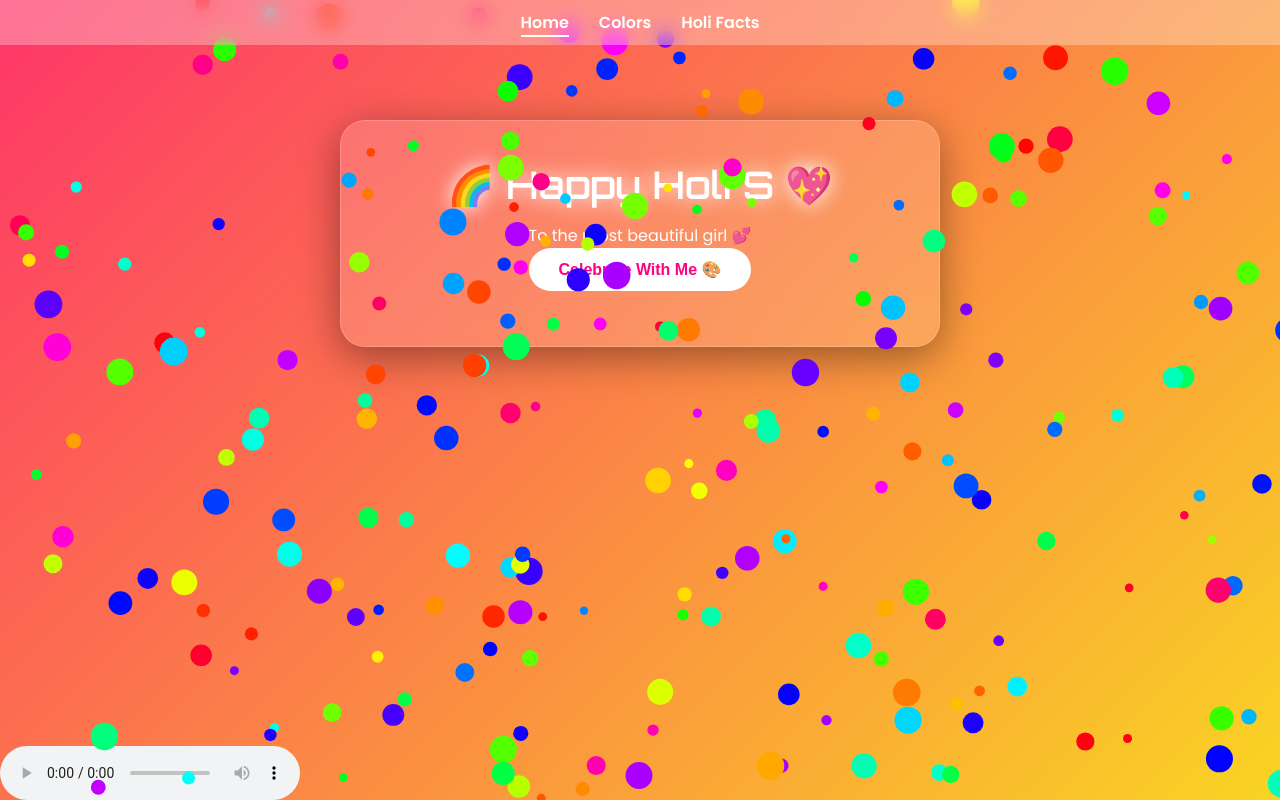
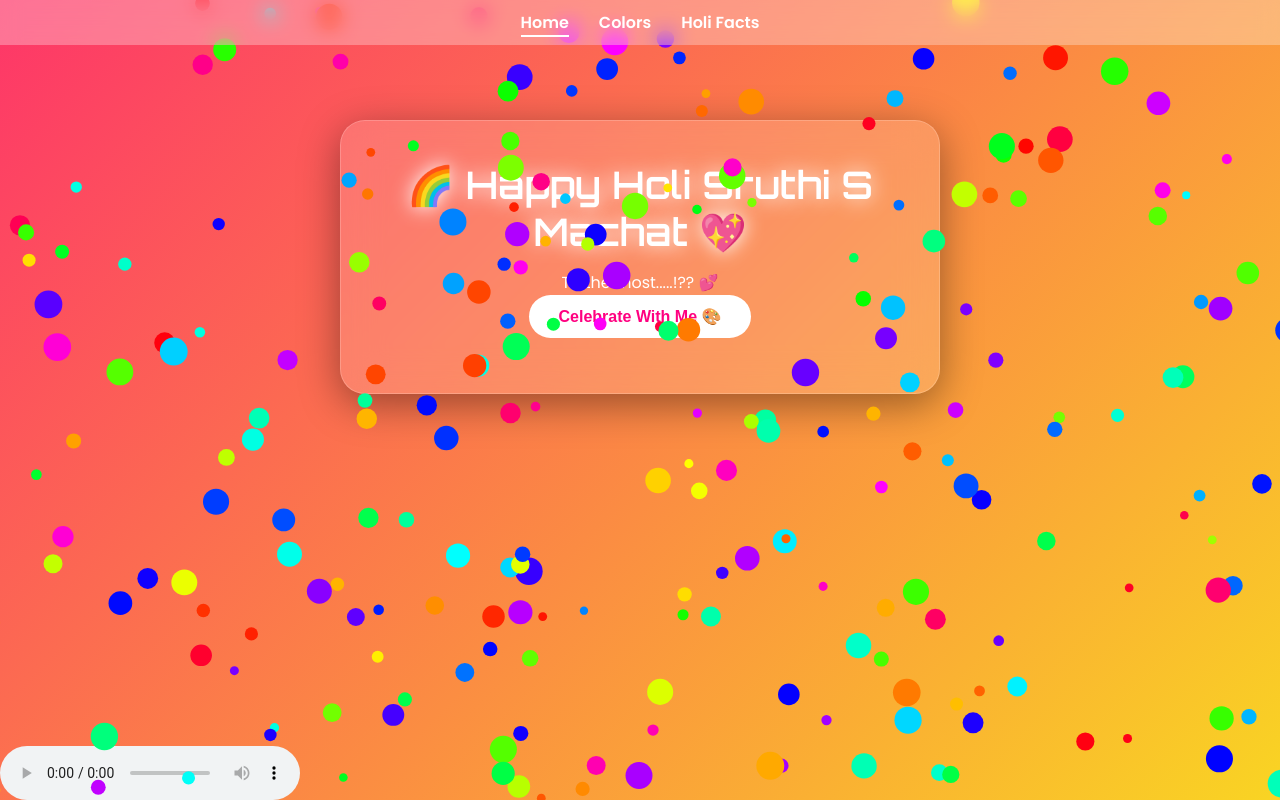
Before and after one commit to meinhunsachin/HappyHoli, a plain HTML site: page index.html in a window 1280 px wide. Drawn offline with Linux system fonts and the light colour scheme.

Commit message:
first commit

```diff
--- a/index.html
+++ b/index.html
@@ -21,8 +21,8 @@
 
 <div class="container">
     <div class="card">
-        <h1>🌈 Happy Holi S 💖</h1>
-        <p>To the most beautiful girl 💕</p>
+        <h1>🌈 Happy Holi Sruthi S Machat 💖</h1>
+        <p>To the most.....!?? 💕</p>
         <button onclick="celebrate()">Celebrate With Me 🎨</button>
         <p id="loveMsg" class="love-message" style="margin-top:15px;color:#fff;font-size:18px;"></p>
     </div>
```
